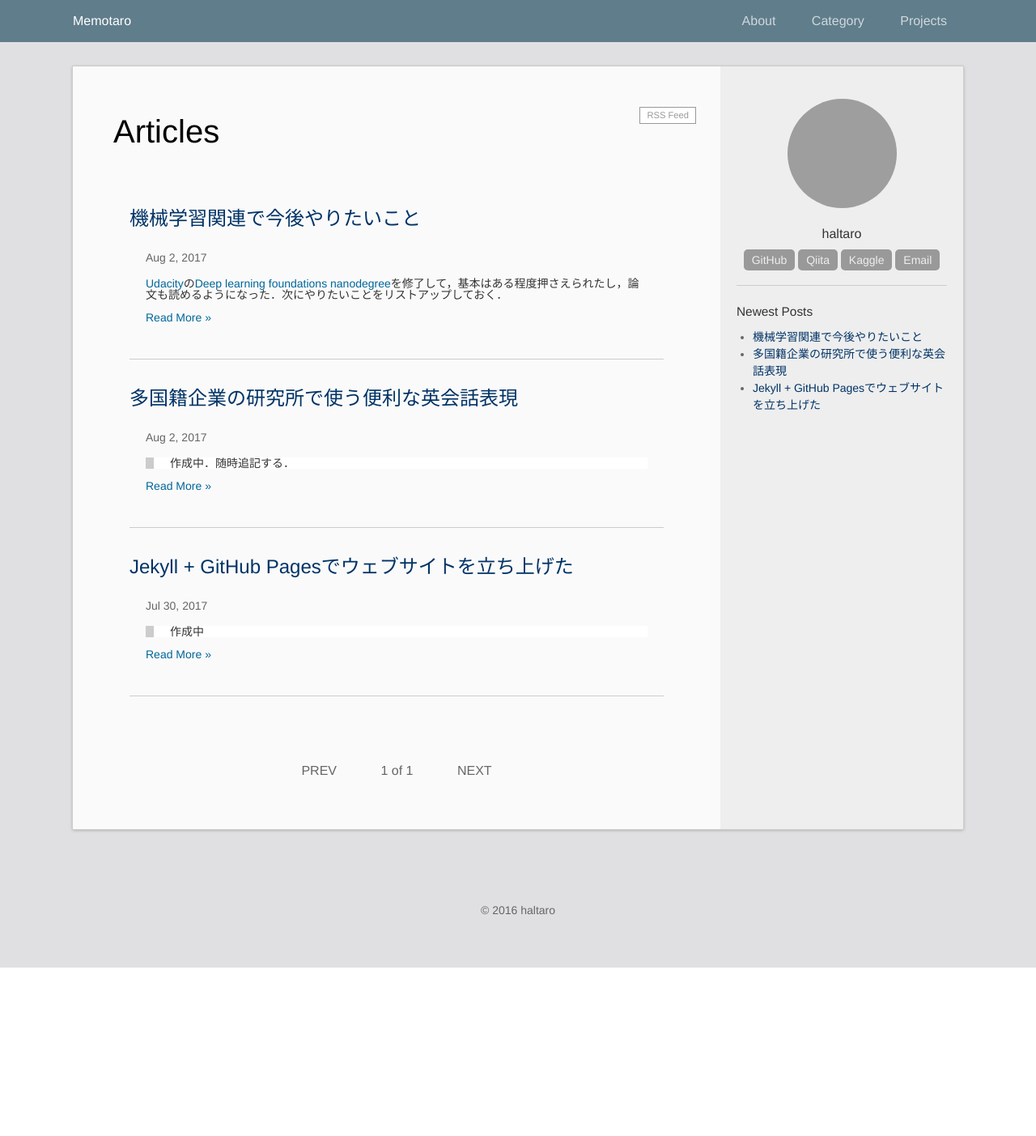
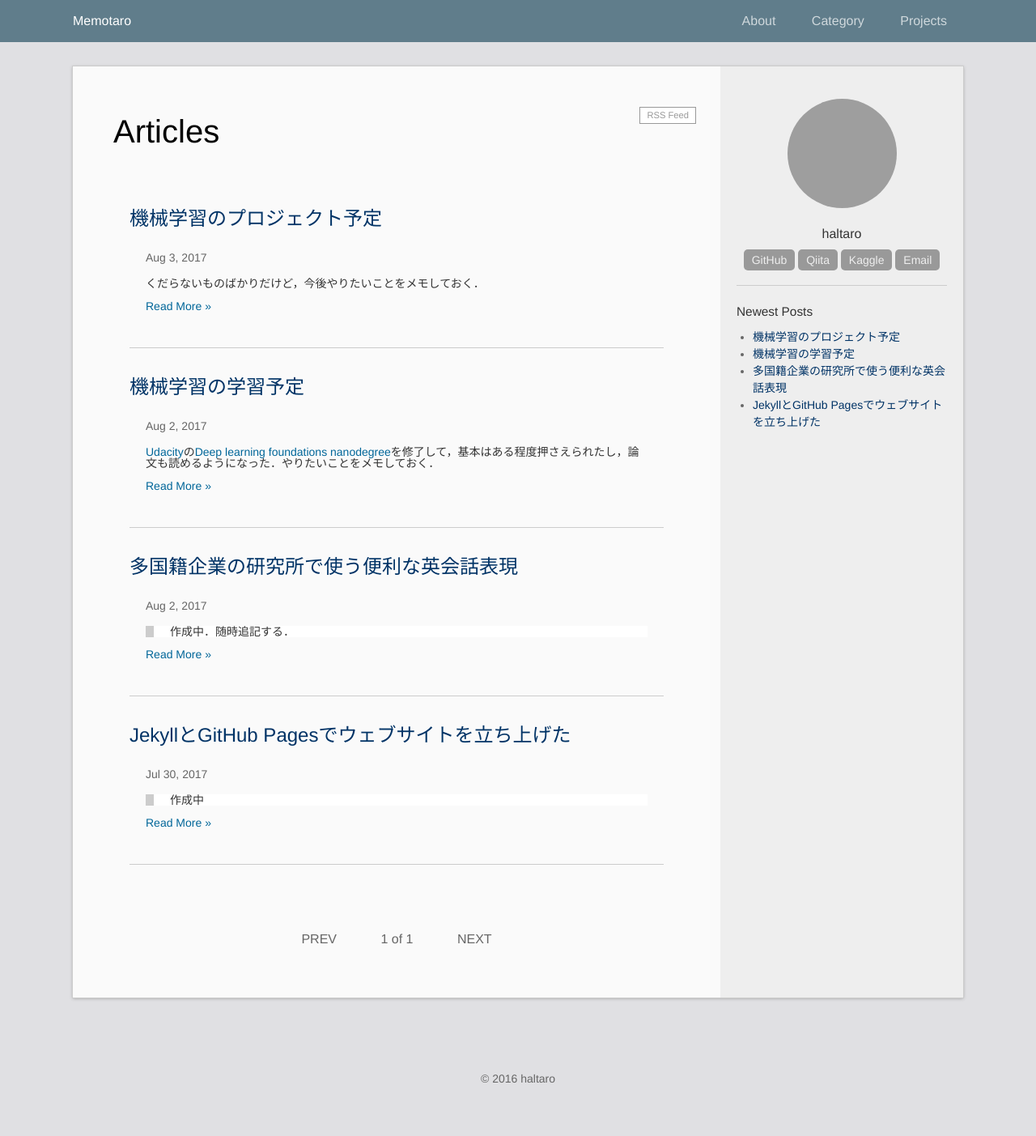
Before and after one commit to madoreenu/haltaro.github.io, a Jekyll site: the page built from index.html, in a window 1280 px wide. Shown: the whole page at 81% size. Built offline with Jekyll 4.4.1, drawn with Linux system fonts in a browser that asks for light colours; the list of posts is cut into pages by our own code; before the commit the page ends 1195 px from its top, so only the background shows below that; part of the change alters nothing that is shown; grey boxes are pictures that could not be loaded.

Commit message:
Update posts

````diff
--- a/_posts/2017-07-30-first-post.md
+++ b/_posts/2017-07-30-first-post.md
@@ -1,6 +1,6 @@
 ---
 layout: post
-title: Jekyll + GitHub Pagesでウェブサイトを立ち上げた
+title: JekyllとGitHub Pagesでウェブサイトを立ち上げた
 updated: 2017-07-30 12:00
 categories:
  - blog
@@ -9,14 +9,14 @@ categories:
 
 > 作成中
 
-[Qiita](http://qiita.com/)に寄稿するほどではないけど，そこそこ技術的なメモが溜まってきた．これまでは[evernote](https://evernote.com/intl/jp/)を使ってきたが，数式やソースコードを書きづらい．[はてなブログ](http://hatenablog.com/)等で[Markdown](https://ja.wikipedia.org/wiki/Markdown)を書いても良いけど，手元にコンテンツが残らないのが嫌だったし，`haltaro`ドメインが取れなかった．ということで，[Jekyll](https://jekyllrb-ja.github.io/)と[GitHub Pages](https://pages.github.com/)で，ウェブサイトを自作することにした．
+それなりに技術的なメモが溜まってきたが，[Qiita](http://qiita.com/)に投稿するほどではない．これまでは[evernote](https://evernote.com/intl/jp/)で管理していたが，数式やソースコードを書きづらい．[はてなブログ](http://hatenablog.com/)等で[Markdown](https://ja.wikipedia.org/wiki/Markdown)を書いても良いが，手元にコンテンツが残らないのが嫌だし，`haltaro`ドメインが取れなかった．そこで，[Jekyll](https://jekyllrb-ja.github.io/)と[GitHub Pages](https://pages.github.com/)で，ウェブサイトを立ち上げた．
 
 # 参考
 
-ググればいくらでも記事が出て来る．特に，以下を参考にさせて頂いた:bow:
+`jekyll github pages`等でググると素晴らしい記事がたくさん出てきた．今回は，特に，以下を参考にした．
 
 * [jekyll公式ドキュメント](https://jekyllrb-ja.github.io/docs/home/)
-* [Windowsで游ゴシックが汚いのは、どう考えてもWebデザイナーが悪い？](https://www.cherrypieweb.com/weblog/technical/20160629025615.php)：`base-font-family`の指定について．
+* [Windowsで游ゴシックが汚いのは、どう考えてもWebデザイナーが悪い？](https://www.cherrypieweb.com/weblog/technical/20160629025615.php)：`*-font-family`および`*-font-weight`の設定について．
 
 # 手順
 
@@ -28,7 +28,7 @@ categories:
 
 ## 4. Jekyllテーマ選定
 
-[Jekyll themes](http://jekyllthemes.org/)から，良さげなテーマを選ぶ．できるだけシンプルにしたかったことと，カテゴリ分類機能が欲しかったことから，[laobubu](https://github.com/laobubu)さんの[EasyBook](http://jekyllthemes.org/themes/easybook/)を使わせてもらうことにした．
+[Jekyll themes](http://jekyllthemes.org/)から，テーマを選んだ．シンプルさと，カテゴリ分類機能という条件を満たす[laobubu](https://github.com/laobubu)さんの[EasyBook](http://jekyllthemes.org/themes/easybook/)を使わせてもらうことにした．
 
 ## 5. カスタマイズ
 
@@ -48,7 +48,7 @@ $code-font-weight: 500;
 $code-font-size:     15px;
 ```
 
-流行りの[游ゴシック](http://www.jiyu-kobo.co.jp/library/ygf/)なるものを使ってみた．`$*-font-familiy`および`$*-font-weight`については，[Windowsで游ゴシックが汚いのは、どう考えてもWebデザイナーが悪い？](https://www.cherrypieweb.com/weblog/technical/20160629025615.php)を参考にした．
+流行りの[游ゴシック](http://www.jiyu-kobo.co.jp/library/ygf/)を使ってみた．`$*-font-familiy`および`$*-font-weight`については，[Windowsで游ゴシックが汚いのは、どう考えてもWebデザイナーが悪い？](https://www.cherrypieweb.com/weblog/technical/20160629025615.php)を参考にした．
 
 ### 5.2 連絡先の追加
 
@@ -56,7 +56,7 @@ $code-font-size:     15px;
 
 <script src="https://gist.github.com/haltaro/acaa8d617ea4fb598f6781ed1a8b916b.js"></script>
 
-ちなみに，markdownにhtmlコードを直に書くと，ウェブサイト上では，自動変換されてソースコードが表示されない．上記では，[HTMLやCSSのソースコードをそのままページに貼り付ける方法](http://fukafuka295.jp/hp/hp_no9.html)を参考に，[Gist](https://gist.github.com/)を使って貼り付けた．
+ちなみに，markdownにhtmlコードを直打ちすると，自動変換されてソースコードが表示されない．上記では，[HTMLやCSSのソースコードをそのままページに貼り付ける方法](http://fukafuka295.jp/hp/hp_no9.html)を参考に，[Gist](https://gist.github.com/)を使って貼り付けた．
 
 次に，`/_config.yml`に`qitta_username`と`kaggle_username`を追加した．
 
@@ -66,9 +66,9 @@ qiita_username: haltaro #追加
 kaggle_username: haltaro #追加
 ```
 
-### 5.3 Projectページの追加
+### 5.3 Projectsページの追加
 
-Projectをまとめたページを作りたかったので，`/project.md`を追加した．フロントマターは，`/about.md`を参考に作った．
+業績をまとめたページを作りたかったので，`/projects.md`を追加した．フロントマターは，`/about.md`を参考に作った．
 
 ```markdown
 ---
@@ -94,6 +94,4 @@ $ git push origin master
 
 # 感想
 
-rubyとかcssとか全然わからんが，出来ないことは無かった[^1]．今後は，[googleアナリティクス](https://www.google.com/intl/ja/analytics/#?modal_active=none)と連携させてニヤニヤしたい．
-
-[^1]: 結構ハマったけど．
+htmlとかcssとか全然わからんが，なんとか形になった．今後は，[googleアナリティクス](https://www.google.com/intl/ja/analytics/#?modal_active=none)と連携させたい．
--- a/_posts/2017-08-02-english-phrases-in-international-labs.md
+++ b/_posts/2017-08-02-english-phrases-in-international-labs.md
@@ -9,16 +9,16 @@ categories:
 
 > 作成中．随時追記する．
 
-訳あって一年ほど，情報通信系の多国籍企業の研究所で働いている．世界各国から研究者が集まっており，公用語は英語．ほとんどネイティブスピーカーはいない[^1]．忘れないように，よく使われる/使う英語表現をまとめておく．
+訳あって一年ほど，情報通信系の多国籍企業の研究所で働いている．世界各国から研究者が集まっており，公用語は英語だが．ほとんどネイティブスピーカーはいない[^1]．忘れないように，よく使われる/使う英語表現をまとめておく．
 
 [^1]: だけどみんな驚くほど流暢．すごいなと思う．
 
-感覚的な日本語訳も載せるが，正確かどうかは不明．**あくまでも自分用のメモ**.
+日本語訳の正確さは不明．**あくまでも自分用のメモ**.
 
 
 # 1. 会議編
 
-会議は，定型文さえ覚えていれば，なんとかなる気がする．それでも通じなかったら，数式や図を書けば良い．
+会議は，定型文さえ覚えていれば，なんとかなる．最悪，数式や図を書けば良い．
 
 ## 1.a 相槌を打ちたいとき
 
@@ -30,7 +30,7 @@ categories:
 
 ## 1.b 再確認したいとき
 
-正直，英語で説明されてもよくわからないことが多い．聞き逃したり，意味がわからなかった時は，すぐに聞く．
+聞き逃したり，意味がわからなかった時は，すぐに聞く．
 
 * `Sorry ?`：ん？
 * `What do you mean ?`：どゆこと？
@@ -42,7 +42,7 @@ categories:
 
 ## 1.c 要点を強調したいとき
 
-議論の核心を強調したいときに使う．海外ドラマとかでもよく聞く表現．こなれ感が出る（気がする）し，使いやすい．
+議論の要点を強調したいときに使う．海外ドラマとかでもよく聞く表現．使いやすい．
 
 * `The point is ...`：重要なのは，…
 * `The problem is ...`，`The question is ...`：問題なのは，…
@@ -56,7 +56,7 @@ categories:
 
 ## 1.e 口頭だけじゃきついとき
 
-技術的に高度な話題になると，口頭だけだときつい．そういう時は，使えるものは全て使う．
+高度な話題になると，口頭だけじゃきつい．そういう時は，道具を使う．
 
 * `Can I use a white board ?`：ちょっとホワイトボード使っていい？
 * `Could you write it down ?`：ちょっと書いてもらっていい？
@@ -73,7 +73,7 @@ categories:
 * `How are you ?`：調子どう？
 * `Good.`，`Fine.`，`Not so bad.`…：返事は気分で変える．特に違いはない．
 
-## 2.b （そこまで親しくない人と）間が持たないとき
+## 2.b 間が保たないとき
 
 ぼーっとしてると，わけのわからない話題になることが多い[^3]．わかりやすい話題を先にふる．
 
@@ -85,16 +85,12 @@ categories:
 
 ## 3.a 修飾語
 
-* `super`：veryのこなれたバージョン．IT界隈では特に使われる気がする．
-* `really`：これも，veryの代わりに使われることが多い．
+* `super`：とても．veryのこなれたバージョン．IT界隈では特に使われる気がする．
+* `really`：とても．これも，veryの代わりに使われることが多い．
 * `hi-level`：ざっくりとした．技術的なレベルが高いという意味ではなく，「経営層向け」の「抽象度の高い」的なニュアンスになる．
 * `state-of-the-art`：最先端の．論文とかでよく使うし，日常会話でも使う．
 
 ## 3.b つなぎ言葉
 
-よく使われる表現．感覚的には，一つの発言中に一回は出てくる．
-
 * `you know`：えーと．
-* `like a`，`sort of`，`kind of`：みたいな[^2]．
-
-[^2]: 私の耳には，`sort of`と`kind of`は，`ソータ`，`カインダ`と聞こえるので，最初は何がなんだかわからなかった．最近になって，無視して良い言葉だと気づいた．
+* `like a`，`sort of`，`kind of`：みたいな．
--- /dev/null
+++ b/_posts/2017-08-02-future-study-in-deep-learning.md
@@ -0,0 +1,44 @@
+---
+layout: post
+title: 機械学習の学習予定
+updated: 2017-08-03 18:00
+categories:
+ - machine learning
+---
+
+[Udacity](https://www.udacity.com/)の[Deep learning foundations nanodegree](https://www.udacity.com/course/deep-learning-nanodegree-foundation--nd101)を修了して，基本はある程度押さえられたし，論文も読めるようになった．やりたいことをメモしておく．
+
+# Udacityの公開教材を和訳
+
+[こちら](https://haltaro.github.io/deep-learning-in-japanese/)で地道に進める．
+
+# fast.aiのMOOCを受講
+
+巷で評判の良い，[fast.ai](http://www.fast.ai/)のMOOCを受講する．
+
+* [Part 1 - Practical Deep Learning For Coders](http://course.fast.ai/)
+* [Part 2 - Cutting Edge Deep Learning For Coders](http://course.fast.ai/part2.html)
+
+Part 1では，Kaggleの[犬猫分類コンペ](https://www.kaggle.com/c/dogs-vs-cats)で上位に食い込むためのテクニックを教えてくれるらしい．
+
+# Kaggle
+
+実データで修行する．以下のコンペは本業とも関連するので，トライしてみたい．
+
+* [Web Traffic Time Series Forecasting](https://www.kaggle.com/c/web-traffic-time-series-forecasting)
+
+# 基礎知識の復習
+
+定番の教科書をもう一度復習する．
+
+* [C.M.ビショップ，パターン認識と機械学習](https://www.amazon.co.jp/%E3%83%91%E3%82%BF%E3%83%BC%E3%83%B3%E8%AA%8D%E8%AD%98%E3%81%A8%E6%A9%9F%E6%A2%B0%E5%AD%A6%E7%BF%92-%E4%B8%8A-C-M-%E3%83%93%E3%82%B7%E3%83%A7%E3%83%83%E3%83%97/dp/4621061224)
+* [Trevor Hastie，統計的学習の基礎 ―データマイニング・推論・予測―](https://www.amazon.co.jp/%E7%B5%B1%E8%A8%88%E7%9A%84%E5%AD%A6%E7%BF%92%E3%81%AE%E5%9F%BA%E7%A4%8E-_%E3%83%87%E3%83%BC%E3%82%BF%E3%83%9E%E3%82%A4%E3%83%8B%E3%83%B3%E3%82%B0%E3%83%BB%E6%8E%A8%E8%AB%96%E3%83%BB%E4%BA%88%E6%B8%AC_-Trevor-Hastie/dp/432012362X/ref=pd_sim_14_4?_encoding=UTF8&psc=1&refRID=C02E1B5MEZZ4W5K65EGD)
+* [Ian Goodfellow and Yoshua Bengio and Aaron Courville, Deep Learning](http://www.deeplearningbook.org/)
+
+Ianさんの本は無料公開されているけど，アメリカにいるうちにお布施して原本を入手しよう．
+
+# 最新論文のフォロー
+
+2016年ぶんなら，下記が参考になるかも．
+
+* [2016年のディープラーニング論文100選](http://qiita.com/sakaiakira/items/9da1edda802c4884865c)
--- a/_posts/2017-08-02-future-work-of-deep-learning.md
+++ /dev/null
@@ -1,73 +0,0 @@
----
-layout: post
-title: 機械学習関連で今後やりたいこと
-updated: 2017-08-02 22:00
-categories:
- - machine learning
----
-
-[Udacity](https://www.udacity.com/)の[Deep learning foundations nanodegree](https://www.udacity.com/course/deep-learning-nanodegree-foundation--nd101)を修了して，基本はある程度押さえられたし，論文も読めるようになった．次にやりたいことをリストアップしておく．
-
-# a. 本業に活かす
-
-可能ならば，というレベル．技術ありきで問題を後付けするのは悪い癖なので，機械学習に執着せず，フラットに他の技術と比較するよう注意したい．
-
-# b. 新プロジェクトを立ち上げる
-
-## b.1 顔画像から実子判定
-
-数年前，DNA鑑定が大流行したので，ニーズはありそう．実子であれば，両親の面影が顔に顕れるはずだし，この類のタスクはdeep learningの得意技の気がする．
-
-下記のキーワードで，盛んに研究が行われている．
-
-* `kinship identification`
-* `kinship verification`
-* `kinship recognition`
-
-また，非商用の研究用途に限れば，データセットは入手可能である．
-
-* [UB KinFace Database](http://www1.ece.neu.edu/~yunfu/research/Kinface/Kinface.htm)
-
-問題は２つある．
-* **実生活に波風が立つ**：なまじ新婚なので，不穏な空気になる．他意はないのに．
-* **道徳的にアレ**：センシティブな話題なので，慎重になったほうが良い．研究用途で遊ぶぶんには問題ない？
-
-リスクが大きすぎるので，とりあえずやめておこう．
-
-## b.2 君の名は。の三葉の中身を顔画像から推定
-
-最近DVDが出たので．組紐の有無とか眉毛の角度とかを学習してくれたら面白い．ちなみに，アニメの顔検出は[OpenCV](http://opencv.org/)で自動化できるので，データの準備はそこまで大変じゃない．
-
-* [OpenCVによるアニメ顔検出ならlbpcascade_animeface.xml](http://ultraist.hatenablog.com/entry/20110718/1310965532)
-
-## b.3 スラムダンクの赤木と高砂を顔画像から推定
-
-大好きなので．「桜木がAIなら湘北が勝ってた」あるいは「AIでも見間違うから桜木のミスはしょうがない」と，結果がどちらに転んでもオイシイ．問題は，画像データの準備と，ラベル数の偏り．
-
-## b.4 カイジの限定ジャンケンを強化学習
-
-[限定ジャンケン](https://ja.wikipedia.org/wiki/%E8%B3%AD%E5%8D%9A%E9%BB%99%E7%A4%BA%E9%8C%B2%E3%82%AB%E3%82%A4%E3%82%B8#.E9.99.90.E5.AE.9A.E3.82.B8.E3.83.A3.E3.83.B3.E3.82.B1.E3.83.B3)は，大学入試の二次試験で出てもおかしくないくらい，面白い問題だと思う[^1]．さすがに，カードの買い占めや星の売買を考慮すると問題が複雑になりすぎる[^2]ので，「全体の手数の総数を見て，次の自分の手を決定する問題」程度に単純化すれば，実装できそうな気がする．
-
-[^1]: 1992年の東大入試では，じゃんけんグリコに関する問題が出されたらしい（[じゃんけんグリコの最適戦略と東大の問題](http://mathtrain.jp/grk)）．
-[^2]: 限定ジャンケンの本質はそこな気がするので，残念だけど．
-
-# c. 地道に勉強する
-
-## c.1 Udacityの公開教材を和訳
-
-[こちら](https://haltaro.github.io/deep-learning-in-japanese/)で地道に進めている．翻訳するためには，原文を完全に理解しないといけないので，とても勉強になる．
-
-## c.2 Fast.ai
-
-巷で評判の良い，[fast.ai](http://www.fast.ai/)のMOOCを受講する．
-
-* [Part 1 - Practical Deep Learning For Coders](http://course.fast.ai/)
-* [Part 2 - Cutting Edge Deep Learning For Coders](http://course.fast.ai/part2.html)
-
-Part 1では，Kaggleの[犬猫分類コンペ](https://www.kaggle.com/c/dogs-vs-cats)で上位に食い込むためのテクニックを教えてくれるらしい．
-
-## c.3 Kaggle
-
-結局，実データで修行するのが一番良い気がする．以下のコンペは本業とも関連するので，トライしてみたい．
-
-* [Web Traffic Time Series Forecasting](https://www.kaggle.com/c/web-traffic-time-series-forecasting)
--- /dev/null
+++ b/_posts/2017-08-03-future-work-in-deep-learning.md
@@ -0,0 +1,62 @@
+---
+layout: post
+title: 機械学習のプロジェクト予定
+updated: 2017-08-02 22:00
+categories:
+ - machine learning
+---
+
+くだらないものばかりだけど，今後やりたいことをメモしておく．
+
+
+# 1. 画像処理系
+
+## 1.a 君の名は。の三葉の中身を顔画像から分類
+
+組紐の有無とか眉毛の角度とかを学習してくれたら面白い．アニメ画像の顔検出は[OpenCV](http://opencv.org/)で自動化できるので，データの準備はそこまで大変じゃない．
+
+* [OpenCVによるアニメ顔検出ならlbpcascade_animeface.xml](http://ultraist.hatenablog.com/entry/20110718/1310965532)
+
+## 1.b スラムダンクの赤木と高砂を顔画像から分類
+
+「桜木がAIなら湘北が勝ってた」あるいは「AIでも見間違うから桜木のミスはしょうがない」と，結果がどちらに転んでも面白い．課題は，画像データの準備と，ラベル数の偏り．
+
+## 1.c 顔画像から実子判定
+
+数年前，DNA鑑定が大流行したので，ニーズはありそう．実子であれば，両親の面影が顔に顕れるはずだし，この類のタスクはdeep learningの得意技の気がする．
+
+下記のキーワードで，盛んに研究が行われている．
+
+* `kinship identification`
+* `kinship verification`
+* `kinship recognition`
+
+また，非商用の研究用途に限れば，データセットは入手可能である．
+
+* [UB KinFace Database](http://www1.ece.neu.edu/~yunfu/research/Kinface/Kinface.htm)
+
+## 1.d CycleGANで柴犬画像生成
+
+UCバークレー発の[CycleGAN](https://github.com/junyanz/CycleGAN)を柴犬に適用する．以下の記事がわかりやすかった．
+
+* [画像変換手法CycleGANでパンダ生成モデルを作った話](http://qiita.com/TSY/items/18eb8e9b6342d368c445)
+
+# 2. 言語処理系
+
+## 2.a 普通自動車免許の正誤問題
+
+なんとなく，学習しやすそうと感じたため．いかに著作権上の問題を回避しつつデータを集めるかが問題．
+
+# 3. 強化学習系
+## 3.a カイジの限定ジャンケンを強化学習
+
+[限定ジャンケン](https://ja.wikipedia.org/wiki/%E8%B3%AD%E5%8D%9A%E9%BB%99%E7%A4%BA%E9%8C%B2%E3%82%AB%E3%82%A4%E3%82%B8#.E9.99.90.E5.AE.9A.E3.82.B8.E3.83.A3.E3.83.B3.E3.82.B1.E3.83.B3)は，数学的にも面白い問題[^1]．カードや星の売買を考慮すると問題が複雑になりすぎる[^2]ので，「全体の手数の総数を見て，次の自分の手を決定する問題」程度に単純化してモデル化する．
+
+## 3.b 確定拠出年金のスイッチング最適化
+
+確定拠出年金で，どの商品にどの程度の割合で投資すれば，最大の利益を得られるか学習する．いろいろ調べたが，そもそものデータ収集が難しそう．
+
+
+
+[^1]: 1992年の東大入試では，じゃんけんグリコに関する問題が出されたらしい（[じゃんけんグリコの最適戦略と東大の問題](http://mathtrain.jp/grk)）．
+[^2]: 限定ジャンケンの本質はそこな気がするので，残念だけど．
````
Also changed, not shown: 11 other files.
